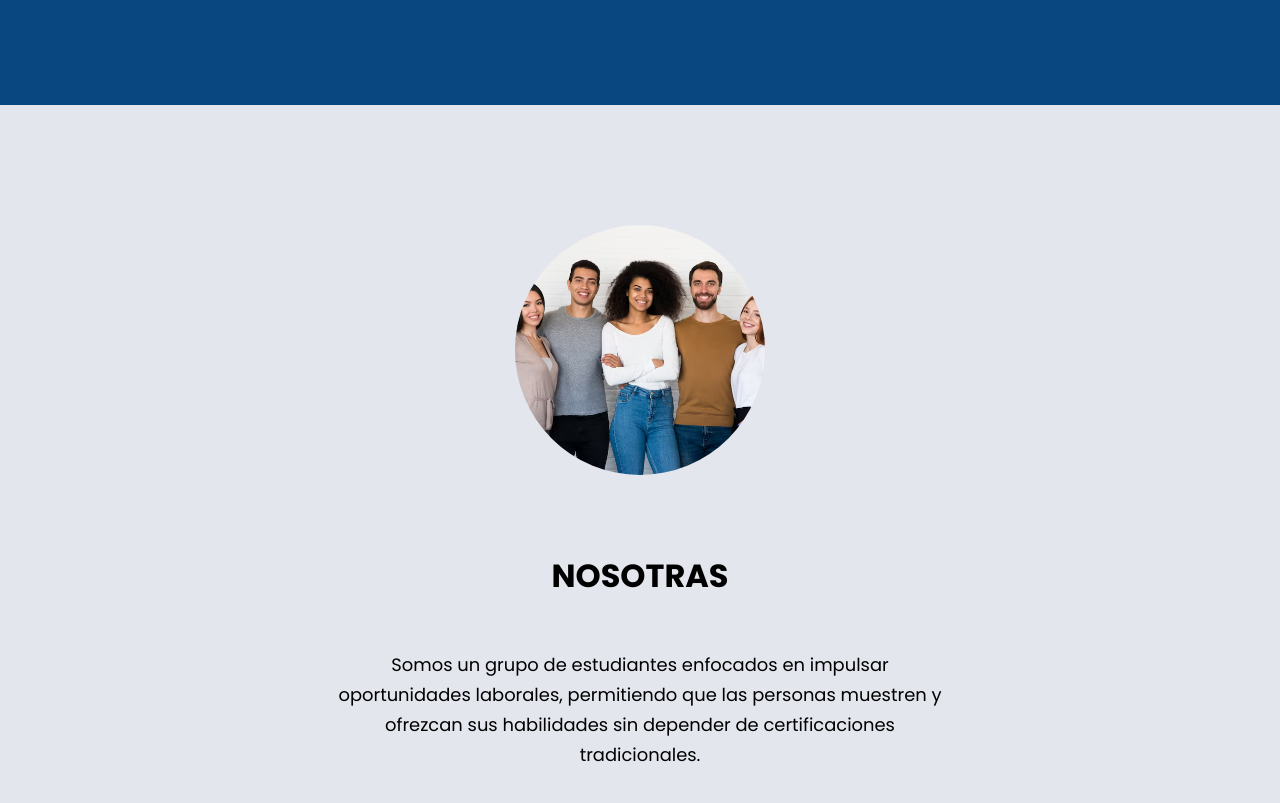
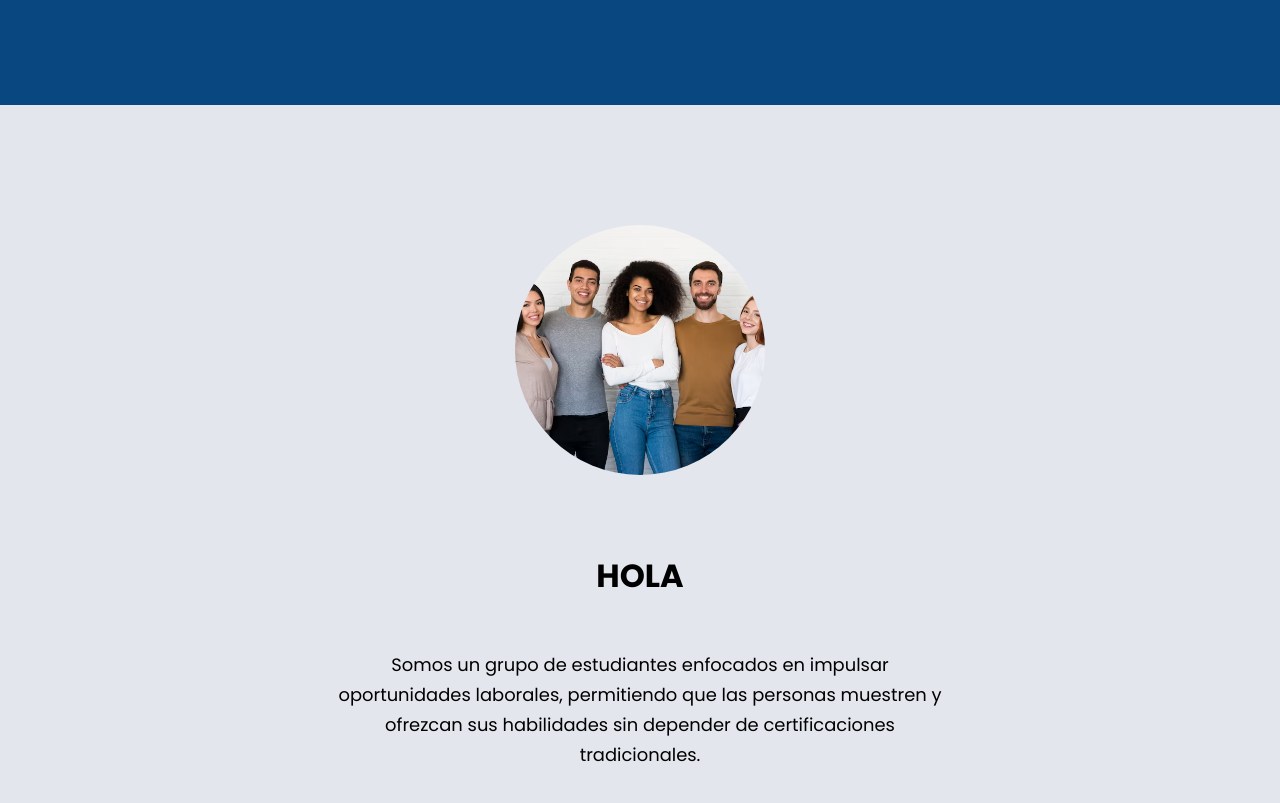
Before and after one commit to juanjoqm1007-lab/UnCertified, a plain HTML site: page UnCe/index.html in a window 1280 px wide. Shown: the part 695-1498 px from the top of the page. Drawn offline with Linux system fonts and the light colour scheme; a web font is replaced by a local one.

Commit message:
Update index.html

```diff
--- a/UnCe/index.html
+++ b/UnCe/index.html
@@ -60,7 +60,7 @@
                     <img src="imagenoso.avif" alt="Nosotros" class="nosotros-image">
                 </div>
                 <div class="nosotros-details">
-                    <h2 class="section-title">Nosotras</h2>
+                    <h2 class="section-title">hola</h2>
                     <p class="text">Somos un grupo de estudiantes enfocados en impulsar oportunidades laborales,
                         permitiendo que las personas muestren y ofrezcan sus habilidades sin depender de
                         certificaciones tradicionales.
```
